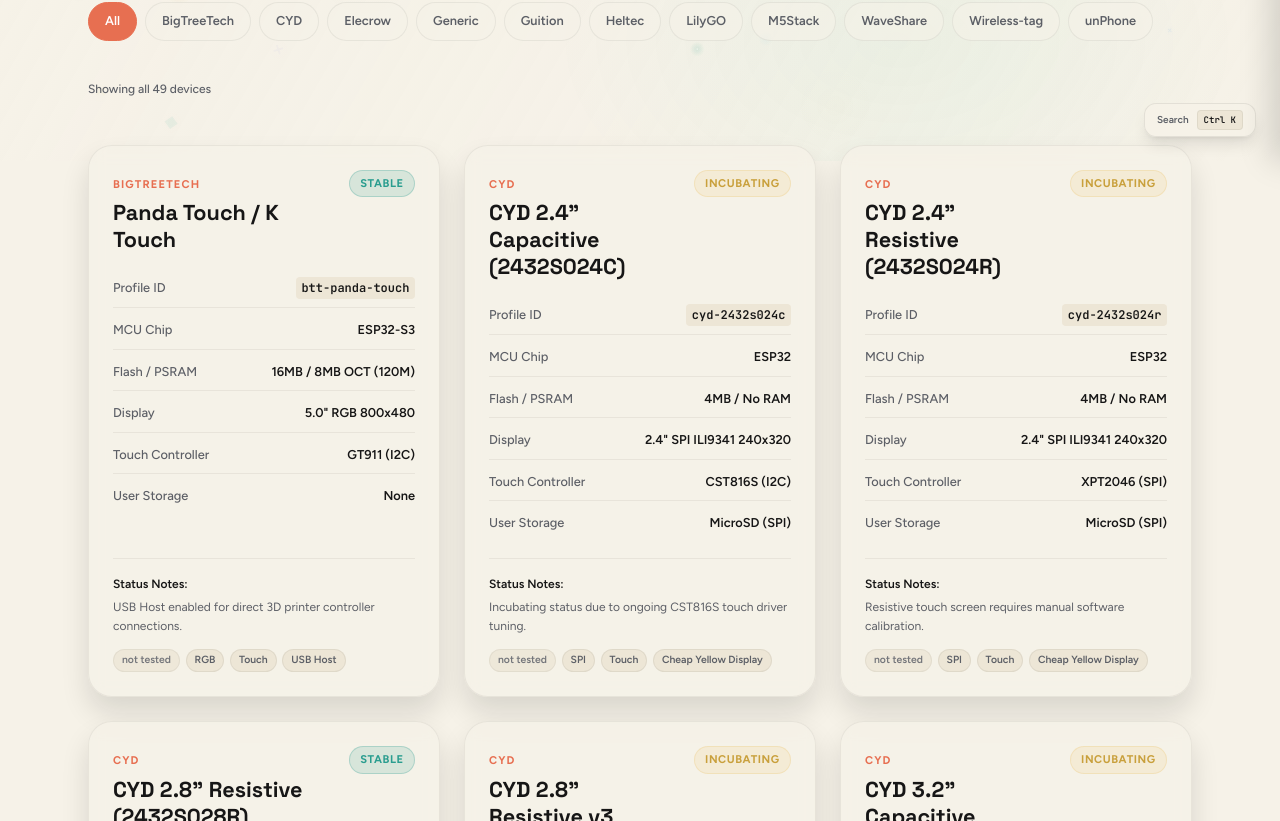
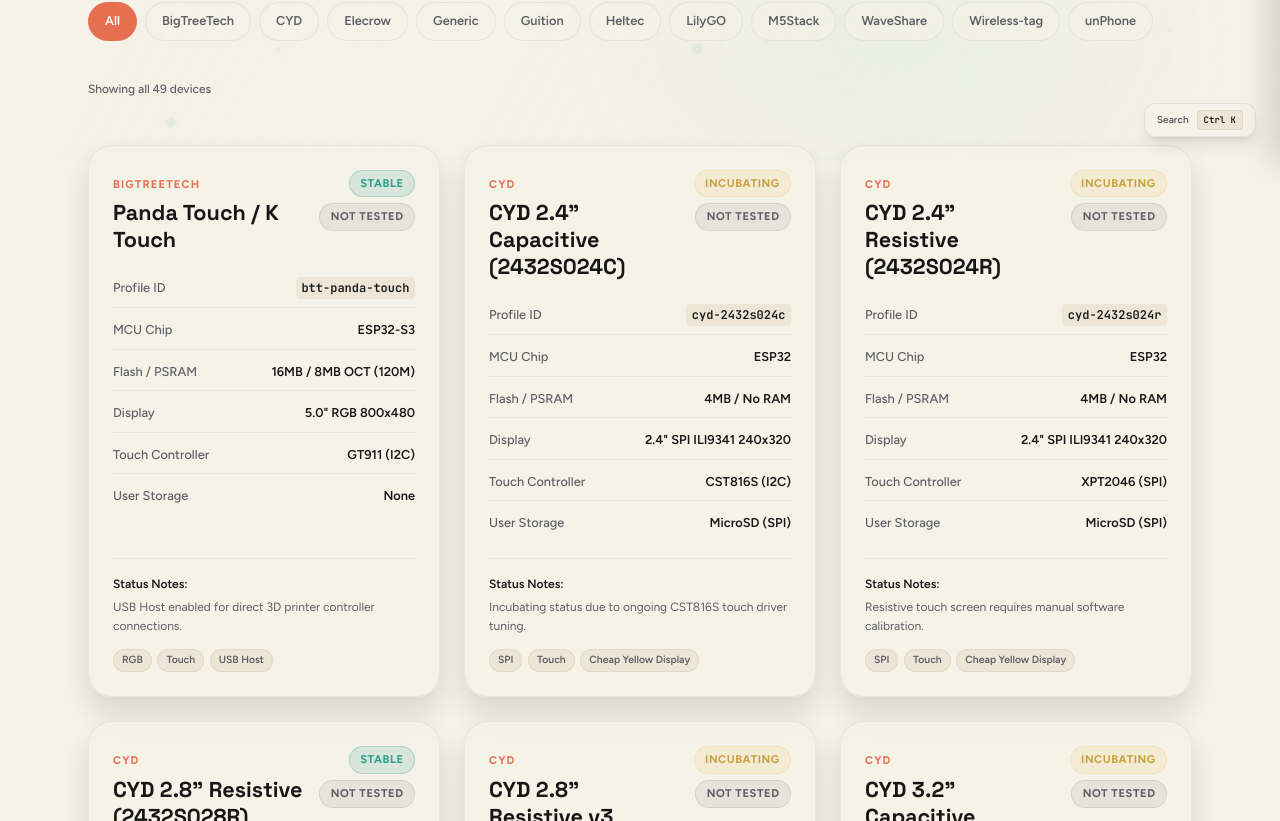
Before and after one commit to flxos-labs/flxos-labs-website, a Next.js app: page /devices in a window 1280 px wide. Shown: the part 639-1460 px from the top of the page. Built offline with nearby package versions, Linux system fonts and the light colour scheme.

Commit message:
feat: migrate device testing status badges to dedicated component styling in header

```diff
--- a/src/app/devices/DevicesContent.module.css
+++ b/src/app/devices/DevicesContent.module.css
@@ -194,6 +194,18 @@
   color: var(--accent-3);
 }
 
+.statusBadgeTested {
+  background: rgba(42, 157, 143, 0.15);
+  color: var(--accent-2);
+  border: 1px solid rgba(42, 157, 143, 0.25);
+}
+
+.statusBadgeNotTested {
+  background: rgba(92, 95, 102, 0.1);
+  color: var(--muted);
+  border: 1px solid var(--border-muted);
+}
+
 .specRow {
   display: flex;
   justify-content: space-between;
@@ -251,16 +263,6 @@
   border: 1px solid var(--border-faint);
 }
 
-.tagPillTested {
-  background: rgba(42, 157, 143, 0.1);
-  color: var(--accent-2);
-  border-color: rgba(42, 157, 143, 0.25);
-}
-
-.tagPillNotTested {
-  opacity: 0.85;
-}
-
 @keyframes float {
   0%, 100% {
     transform: translateY(0) scale(1);
--- a/src/app/devices/DevicesContent.tsx
+++ b/src/app/devices/DevicesContent.tsx
@@ -851,6 +851,7 @@ export default function DevicesContent() {
                     <span className={styles.vendorName}>{device.vendor}</span>
                     <h3 className={styles.deviceName}>{device.name}</h3>
                   </div>
+                  <div className="flex flex-col items-end gap-1.5 shrink-0">
                     <span
                       className={`${styles.statusBadge} ${
                         device.status === "stable" ? styles.statusBadgeStable : styles.statusBadgeIncubating
@@ -858,6 +859,14 @@ export default function DevicesContent() {
                     >
                       {device.status}
                     </span>
+                    <span
+                      className={`${styles.statusBadge} ${
+                        TESTED_DEVICES.includes(device.id) ? styles.statusBadgeTested : styles.statusBadgeNotTested
+                      }`}
+                    >
+                      {TESTED_DEVICES.includes(device.id) ? "tested" : "not tested"}
+                    </span>
+                  </div>
                 </div>
 
                 <div className="space-y-1 mb-4">
@@ -897,13 +906,6 @@ export default function DevicesContent() {
                 )}
 
                 <div className={styles.tagPills}>
-                  <span
-                    className={`${styles.tagPill} ${
-                      TESTED_DEVICES.includes(device.id) ? styles.tagPillTested : styles.tagPillNotTested
-                    }`}
-                  >
-                    {TESTED_DEVICES.includes(device.id) ? "tested" : "not tested"}
-                  </span>
                   {device.tags.map((tag) => (
                     <span key={tag} className={styles.tagPill}>
                       {tag}
```
Lines whose indentation alone changed are shown as unchanged.
